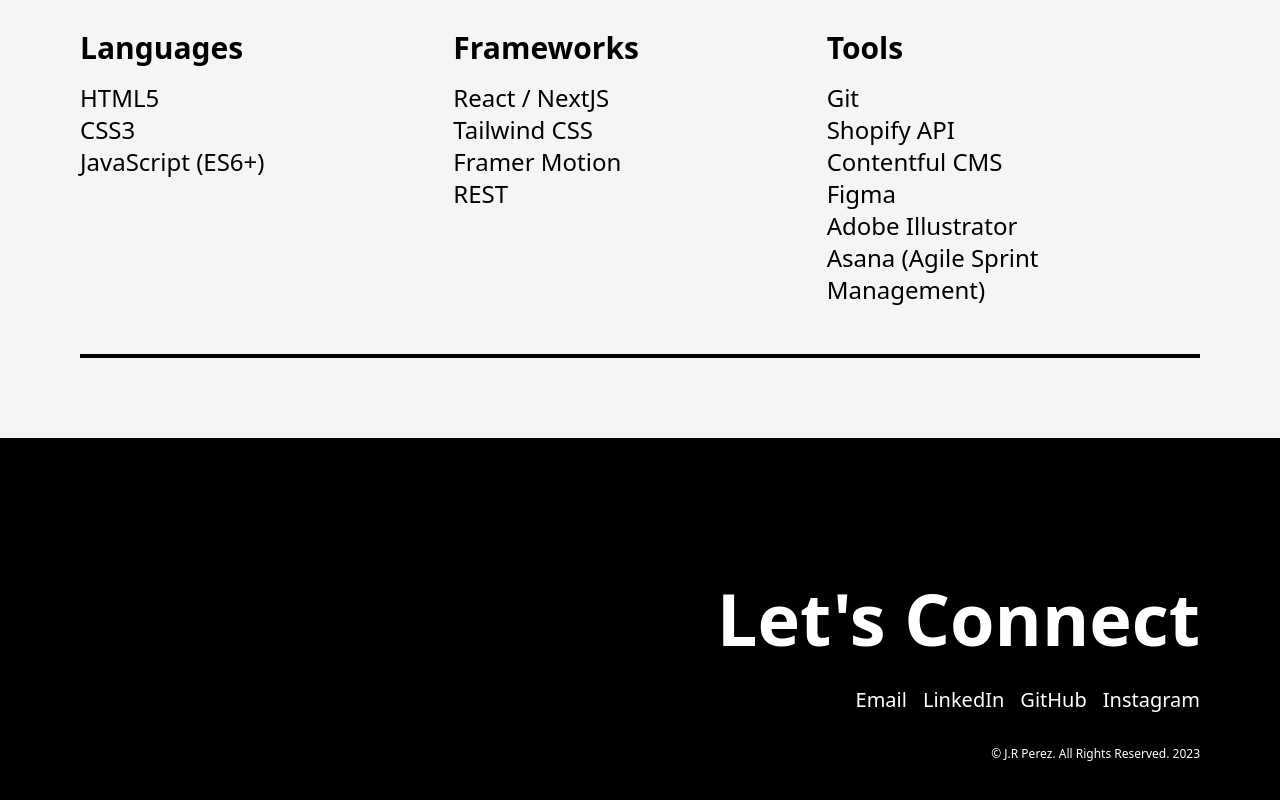
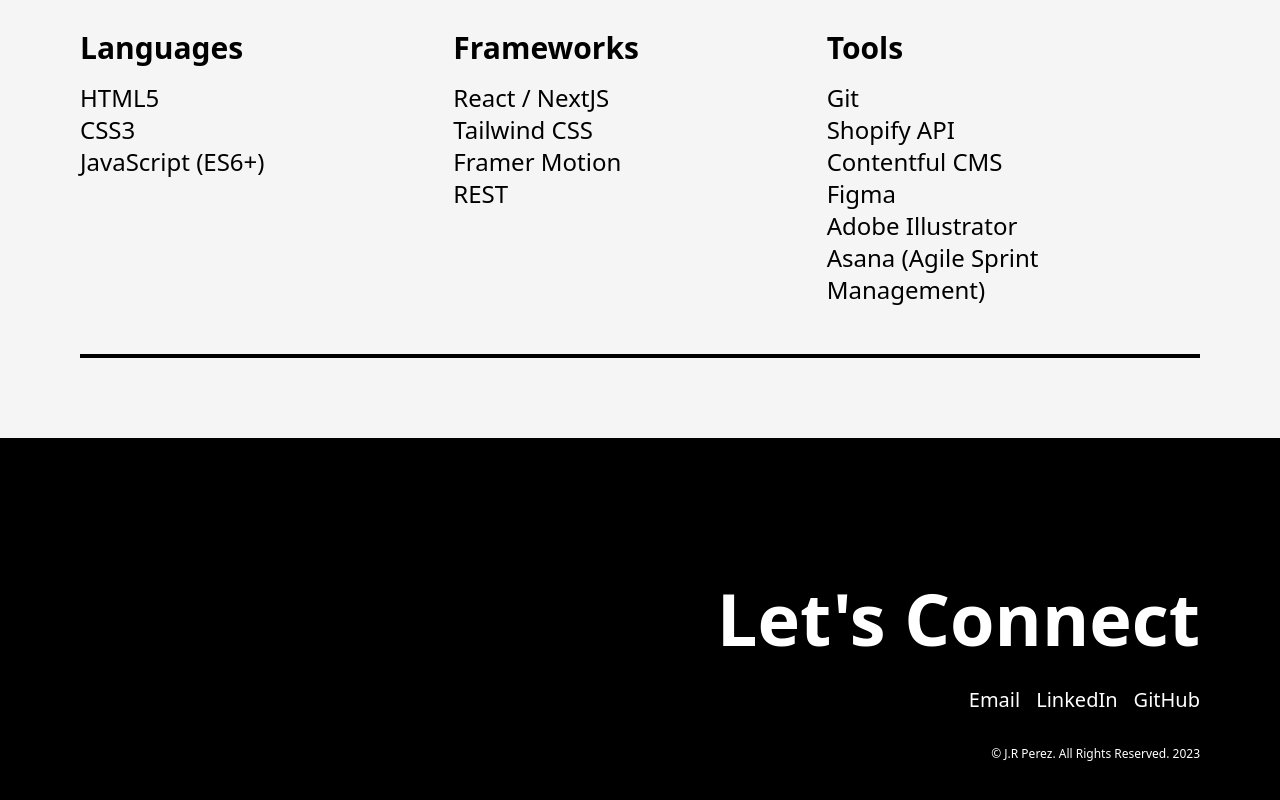
Before and after one commit to jrbaprz/portfolio, a Next.js app: page /skills in a window 1280 px wide. Shown: the part 250-1050 px from the top of the page. Built offline with nearby package versions, Linux system fonts and the light colour scheme.

Commit message:
Removed Instagram link

```diff
--- a/components/footer.js
+++ b/components/footer.js
@@ -26,12 +26,6 @@ const Footer = () => {
         >
           GitHub
         </Link>
-        <Link
-          className="hover:text-gray-400 bg-left-bottom bg-gradient-to-r from-white to-white bg-[length:0%_1px] bg-no-repeat hover:bg-[length:100%_1px] transition-all duration-300 ease-out"
-          href="https://www.instagram.com/jrbaprz/"
-        >
-          Instagram
-        </Link>
       </ul>
       <p className="flex justify-end py-4 text-xs font-light text-white">
         © J.R Perez. All Rights Reserved. 2023
--- a/pages/index.js
+++ b/pages/index.js
@@ -74,17 +74,6 @@ const index = () => {
             >
               <Link href="https://github.com/jrbaprz">GitHub</Link>
             </motion.div>
-            <motion.div
-              initial={{ opacity: 0, x: -25 }}
-              whileInView={{ opacity: 1, x: 0 }}
-              transition={{
-                duration: 0.5,
-                delay: 2.5,
-              }}
-              viewport={{ once: true }}
-            >
-              <Link href="https://www.instagram.com/jrbaprz/">Instagram</Link>
-            </motion.div>
           </section>
         </div>
 
@@ -158,23 +147,6 @@ const index = () => {
                 GitHub
               </Link>
             </motion.div>
-
-            <motion.div
-              initial={{ opacity: 0, x: -50 }}
-              whileInView={{ opacity: 1, x: 0 }}
-              transition={{
-                duration: 0.5,
-                delay: 2.5,
-              }}
-              viewport={{ once: true }}
-            >
-              <Link
-                className="mr-auto hover:text-gray-400 bg-left-bottom bg-gradient-to-r from-black to-black bg-[length:0%_1px] bg-no-repeat hover:bg-[length:100%_1px] transition-all duration-300 ease-out"
-                href="https://www.instagram.com/jrbaprz/"
-              >
-                Instagram
-              </Link>
-            </motion.div>
           </section>
           <motion.p
             className="flex font-light items-end xl:w-96 xl:ml-auto"
```
